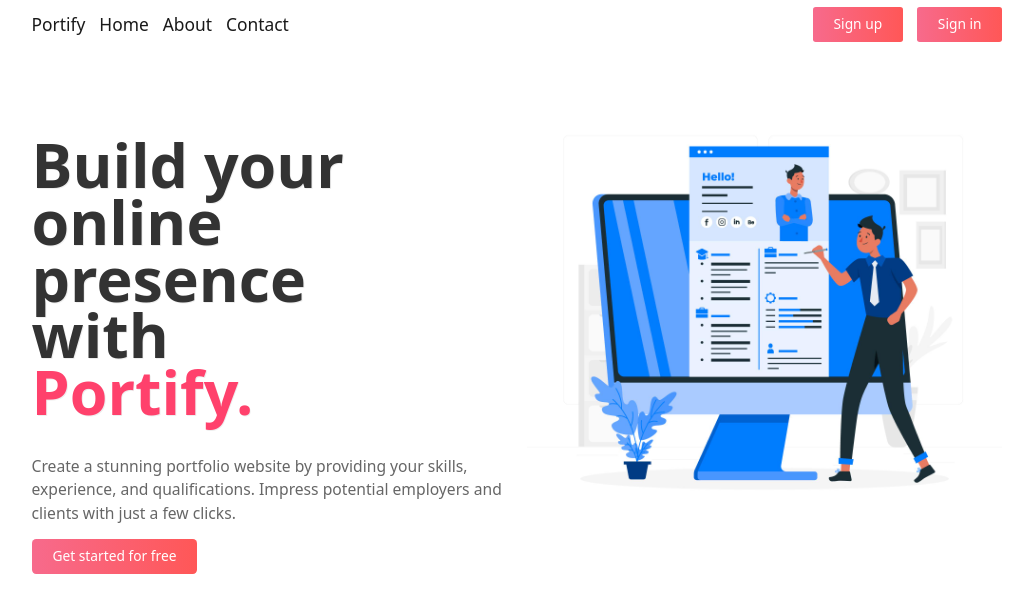
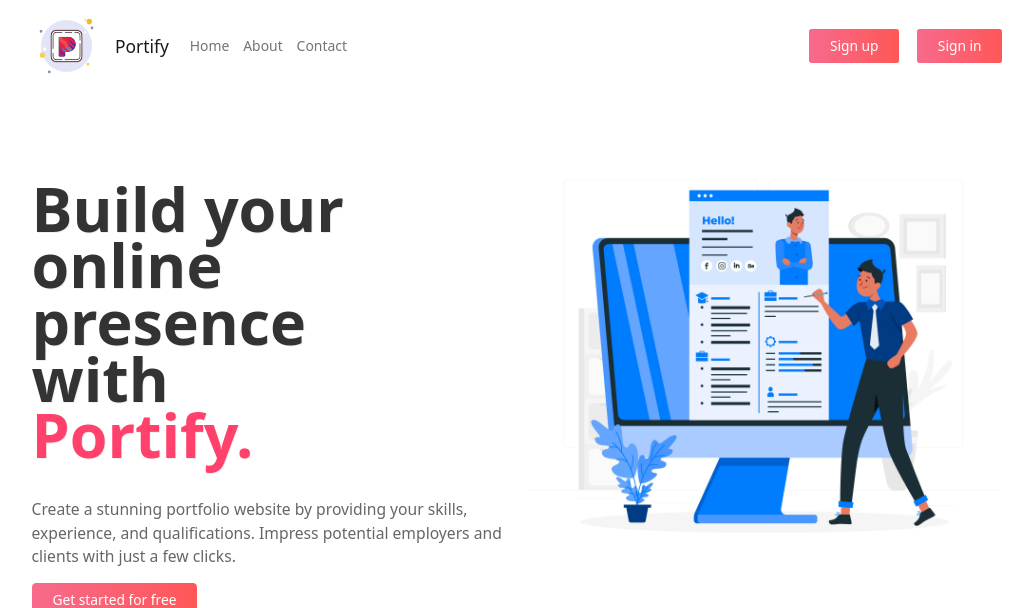
Before and after one commit to MayankGeek/PortfolioBuilder, a Django app: page / in a window 1280 px wide. Shown: the top 608 px of the page, without its empty margins (123-1156 px from the left). Run offline with Django 4.2, Linux system fonts and the light colour scheme; some libraries are stand-ins or nearby versions.

Commit message:
added website logo(UI improved)

```diff
--- a/PortfolioBuilder/templates/home.html
+++ b/PortfolioBuilder/templates/home.html
@@ -109,8 +109,19 @@ Home
         }
       </style>
       <div class="container">
-        <footer>
-          <p>&copy; 2023 Your Website. All rights reserved.</p>
+        <footer class="d-flex flex-column flex-md-row justify-content-between align-items-center" style="margin-top: auto;">
+          <div class="text-center text-md-start mb-3 mb-md-0">
+            <img src="{% static 'logo.png' %}" alt="Logo" style="height: 80px; width: auto;">
+            Portify | © 2023 Portify
+          </div>
+          <div class="text-center text-md-end">
+            <a href="#" class="me-3"><img src="{% static 'github.png' %}" style="height: 30px; width: auto;" alt="GitHub"></a>
+            <a href="#" class="me-3"><img src="{% static 'twitter.png' %}"style="height: 30px; width: auto;" alt="Twitter"></a>
+            <a href="#"><img src="{% static 'insta.png' %}" style="height: 30px; width: auto;" alt="Instagram"></a>
+          </div>
         </footer>
       </div>
+
+
+
 {% endblock content %}
--- a/PortfolioBuilder/templates/navbar.html
+++ b/PortfolioBuilder/templates/navbar.html
@@ -1,9 +1,14 @@
-{%load static%}
+{% load static %}
 
-<nav class="navbar navbar-expand-lg navbar-light ">
-  <link rel="stylesheet"href="{% static 'navbar.css' %}"></link>
+<nav class="navbar navbar-expand-lg navbar-light">
+  <link rel="stylesheet" href="{% static 'navbar.css' %}">
   <div class="container">
-    <a class="navbar-brand" href="#">Portify</a>
+    <div class="d-flex align-items-center">
+      <a class="navbar-brand" href="#">
+        <img src="{% static 'logo.png' %}" alt="Logo" style="height: 80px; width: auto;">
+      </a>
+      <h1 class="navbar-brand mb-0">Portify</h1>
+    </div>
     <button class="navbar-toggler" type="button" data-bs-toggle="collapse" data-bs-target="#navbarTogglerDemo02" aria-controls="navbarTogglerDemo02" aria-expanded="false" aria-label="Toggle navigation">
       <span class="navbar-toggler-icon"></span>
     </button>
@@ -11,32 +16,34 @@
       <ul class="navbar-nav me-auto mb-2 mb-lg-0">
         <!-- TESTING -->
         {% if user.is_authenticated %}
-      <a class="navbar-brand" href="{% url 'Home:home' %}"><b>Hi, {{user.get_username}}</b></a>
+        <li class="nav-item">
+          <a class="nav-link" href="{% url 'Home:home' %}"><b>Hi, {{ user.get_username }}</b></a>
+        </li>
         {% else %}
-      <a class="navbar-brand" href="{% url 'Home:home' %}">Home</a>
-      <a class="navbar-brand" href="{% url 'Home:home' %}">About</a>
-      <a class="navbar-brand" href="{% url 'Home:home' %}">Contact</a>
+        <li class="nav-item">
+          <a class="nav-link" href="{% url 'Home:home' %}">Home</a>
+        </li>
+        <li class="nav-item">
+          <a class="nav-link" href="{% url 'Home:home' %}">About</a>
+        </li>
+        <li class="nav-item">
+          <a class="nav-link" href="{% url 'Home:home' %}">Contact</a>
+        </li>
         {% endif %}
       </ul>
-      <form class="d-flex">
+      <div class="ml-auto">
+        <ul class="navbar-nav">
+          <li class="nav-item">
             {% if user.is_authenticated %}
-
-      <li class="nav">
-        <!-- <a class="btn btn-outline-light" href="{% url 'account_logout' %}">Logout</a> -->
             <a href="{% url 'account_logout' %}" class="btn btn-primary btn-sm mx-3">Log out</a>
-        {% comment %} <a href="{%url 'account_logout' %}"><button class="btn btn-primary btn-sm mx-3">Log out</button></a> {% endcomment %}
+            <a href="{% url 'account_change_password' %}" class="btn btn-primary btn-sm mx-3">Change password</a>
+            {% else %}
+            <a href="{% url 'account_signup' %}" class="btn btn-primary btn-sm mx-3">Sign up</a>
+            <a href="{% url 'account_login' %}" class="btn btn-primary btn-sm">Sign in</a>
+            {% endif %}
           </li>
-      <li class="nav">
-        <!-- <a class="btn btn-outline-light" href="{% url 'account_change_password' %}">Password change</a> -->
-        <a href="{%url 'account_change_password' %}"><button type="button" class="btn btn-primary btn-sm mx-3">Change password</button></a>
-      </li>
-      {% else %}
-
-        <a href="{%url 'account_signup' %}"><button type="button" class="btn btn-primary btn-sm mx-3">Sign up</button></a>
-
-        <a href="{%url 'account_login' %}"><button type="button" class="btn btn-primary btn-sm">Sign in</button></a>
-        {% endif %}
-      </form>
+        </ul>
+      </div>
     </div>
   </div>
 </nav>
```
Also changed, not shown: PortfolioBuilder/static/portfolio.css (added, +25 -0 lines), PortfolioBuilder/templates/Portfolio.html (deleted, +0 -156 lines), PortfolioBuilder/db.sqlite3, PortfolioBuilder/static/github.png (added), PortfolioBuilder/static/insta.png (added), PortfolioBuilder/static/logo.png (added), PortfolioBuilder/static/twitter.png (added). Lines whose indentation alone changed are shown as unchanged.
